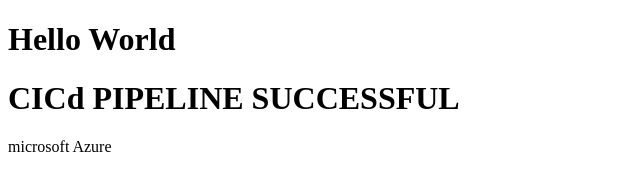
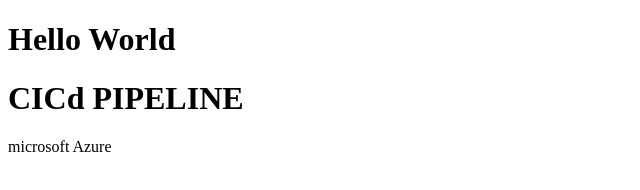
Before and after one commit to guriyakumari-hub/Microsoft-Azure, a plain HTML site: page index.html in a window 1280 px wide. Shown: the whole page, without its empty margins (0-640 px from the left). Drawn offline with Linux system fonts and the light colour scheme.

Commit message:
chore: initial commit with CI workflow

```diff
--- a/index.html
+++ b/index.html
@@ -7,7 +7,7 @@
 </head>
 <body>
     <h1>Hello World</h1>
-    <h1>CICd PIPELINE SUCCESSFUL</h1>
+    <h1>CICd PIPELINE </h1>
     <p>microsoft Azure</p>
 </body>
 </html>
```
